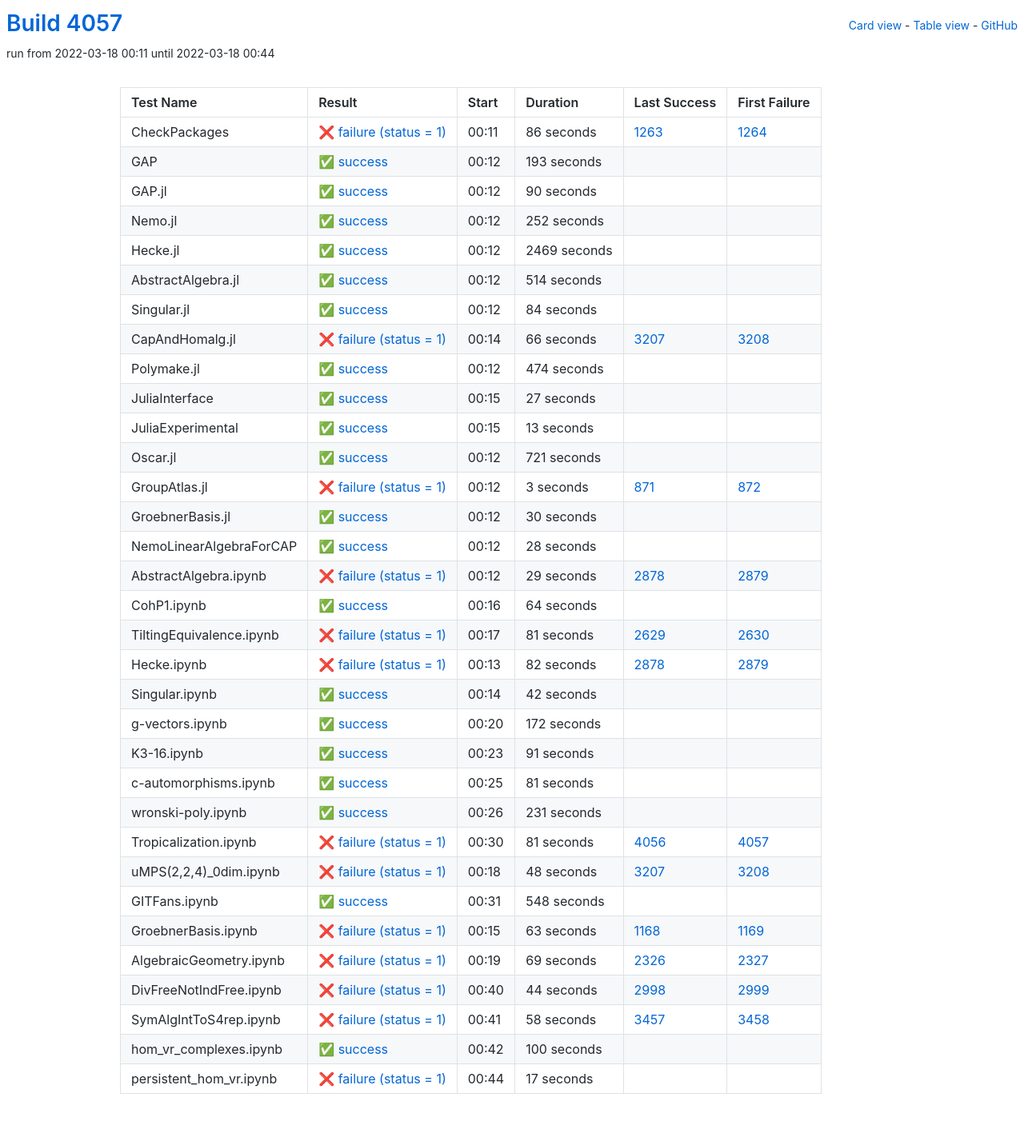
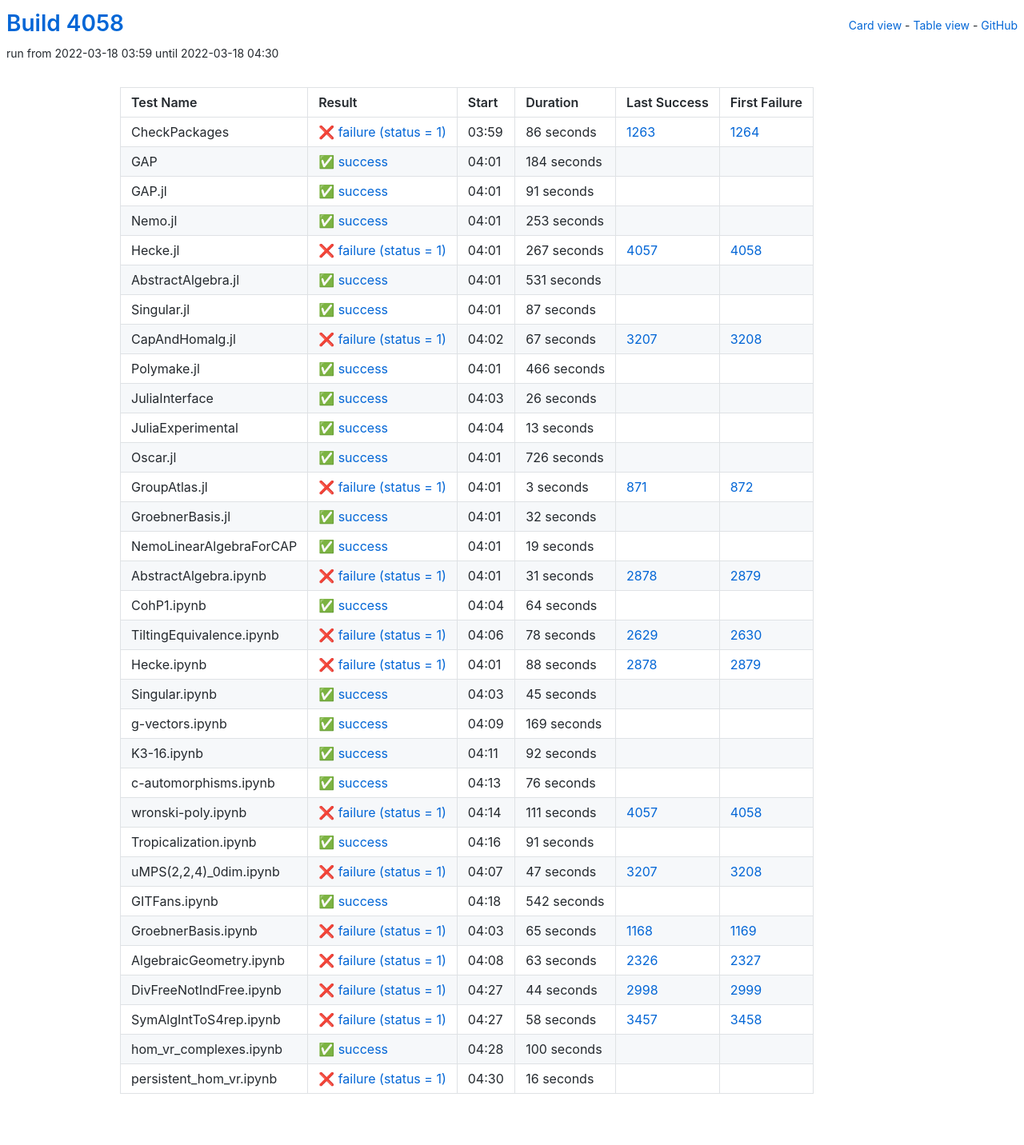
Before and after one commit to oscar-system/oscar-ci-status-stable, a Jekyll site: the page built from table.html, in a window 1280 px wide. Shown: the whole page at 80% size. Built offline with Jekyll 4.4.1, drawn with Linux system fonts in a browser that asks for light colours.

Commit message:
Build #4058

```diff
--- a/_data/ci.yml
+++ b/_data/ci.yml
@@ -1,6 +1,6 @@
 ---
-build: 4057
-build_url: https://oscarci.mathematik.uni-kl.de/job/oscar-stable/4057/
+build: 4058
+build_url: https://oscarci.mathematik.uni-kl.de/job/oscar-stable/4058/
 job: oscar-stable
 organization: oscar-system
 repo: oscar-ci-status-stable
@@ -8,8 +8,8 @@ repourl: https://github.com/oscar-system/oscar-ci-status-stable
 tests:
 - name: CheckPackages
   id: checkpackages
-  log: https://oscarci.mathematik.uni-kl.de/job/oscar-stable/4057/artifact/logs/build-4057/CheckPackages.log
-  start: 2022-03-18 00:11
+  log: https://oscarci.mathematik.uni-kl.de/job/oscar-stable/4058/artifact/logs/build-4058/CheckPackages.log
+  start: 2022-03-18 03:59
   success: false
   exitcode: 1
   status: failure
@@ -20,116 +20,116 @@ tests:
   first_failure_url: https://oscarci.mathematik.uni-kl.de/job/oscar-stable/1264/
 - name: GAP
   id: gap
-  log: https://oscarci.mathematik.uni-kl.de/job/oscar-stable/4057/artifact/logs/build-4057/GAP.log
-  start: 2022-03-18 00:12
+  log: https://oscarci.mathematik.uni-kl.de/job/oscar-stable/4058/artifact/logs/build-4058/GAP.log
+  start: 2022-03-18 04:01
   success: true
   exitcode: 0
   status: success
-  duration: 193
+  duration: 184
   last_success: false
   last_success_url:
   first_failure: false
   first_failure_url:
 - name: GAP.jl
   id: gap-jl
-  log: https://oscarci.mathematik.uni-kl.de/job/oscar-stable/4057/artifact/logs/build-4057/GAP.jl.log
-  start: 2022-03-18 00:12
+  log: https://oscarci.mathematik.uni-kl.de/job/oscar-stable/4058/artifact/logs/build-4058/GAP.jl.log
+  start: 2022-03-18 04:01
   success: true
   exitcode: 0
   status: success
-  duration: 90
+  duration: 91
   last_success: false
   last_success_url:
   first_failure: false
   first_failure_url:
 - name: Nemo.jl
   id: nemo-jl
-  log: https://oscarci.mathematik.uni-kl.de/job/oscar-stable/4057/artifact/logs/build-4057/Nemo.jl.log
-  start: 2022-03-18 00:12
+  log: https://oscarci.mathematik.uni-kl.de/job/oscar-stable/4058/artifact/logs/build-4058/Nemo.jl.log
+  start: 2022-03-18 04:01
   success: true
   exitcode: 0
   status: success
-  duration: 252
+  duration: 253
   last_success: false
   last_success_url:
   first_failure: false
   first_failure_url:
 - name: Hecke.jl
   id: hecke-jl
-  log: https://oscarci.mathematik.uni-kl.de/job/oscar-stable/4057/artifact/logs/build-4057/Hecke.jl.log
-  start: 2022-03-18 00:12
+  log: https://oscarci.mathematik.uni-kl.de/job/oscar-stable/4058/artifact/logs/build-4058/Hecke.jl.log
+  start: 2022-03-18 04:01
+  success: false
+  exitcode: 1
+  status: failure
+  duration: 267
+  last_success: 4057
+  last_success_url: https://oscarci.mathematik.uni-kl.de/job/oscar-stable/4057/
+  first_failure: 4058
+  first_failure_url: https://oscarci.mathematik.uni-kl.de/job/oscar-stable/4058/
+- name: AbstractAlgebra.jl
+  id: abstractalgebra-jl
+  log: https://oscarci.mathematik.uni-kl.de/job/oscar-stable/4058/artifact/logs/build-4058/AbstractAlgebra.jl.log
+  start: 2022-03-18 04:01
   success: true
   exitcode: 0
   status: success
-  duration: 2469
-  last_success: false
-  last_success_url:
-  first_failure: false
-  first_failure_url:
-- name: AbstractAlgebra.jl
-  id: abstractalgebra-jl
-  log: https://oscarci.mathematik.uni-kl.de/job/oscar-stable/4057/artifact/logs/build-4057/AbstractAlgebra.jl.log
-  start: 2022-03-18 00:12
-  success: true
-  exitcode: 0
-  status: success
-  duration: 514
+  duration: 531
   last_success: false
   last_success_url:
   first_failure: false
   first_failure_url:
 - name: Singular.jl
   id: singular-jl
-  log: https://oscarci.mathematik.uni-kl.de/job/oscar-stable/4057/artifact/logs/build-4057/Singular.jl.log
-  start: 2022-03-18 00:12
+  log: https://oscarci.mathematik.uni-kl.de/job/oscar-stable/4058/artifact/logs/build-4058/Singular.jl.log
+  start: 2022-03-18 04:01
   success: true
   exitcode: 0
   status: success
-  duration: 84
+  duration: 87
   last_success: false
   last_success_url:
   first_failure: false
   first_failure_url:
 - name: CapAndHomalg.jl
   id: capandhomalg-jl
-  log: https://oscarci.mathematik.uni-kl.de/job/oscar-stable/4057/artifact/logs/build-4057/CapAndHomalg.jl.log
-  start: 2022-03-18 00:14
+  log: https://oscarci.mathematik.uni-kl.de/job/oscar-stable/4058/artifact/logs/build-4058/CapAndHomalg.jl.log
+  start: 2022-03-18 04:02
   success: false
   exitcode: 1
   status: failure
-  duration: 66
+  duration: 67
   last_success: 3207
   last_success_url: https://oscarci.mathematik.uni-kl.de/job/oscar-stable/3207/
   first_failure: 3208
   first_failure_url: https://oscarci.mathematik.uni-kl.de/job/oscar-stable/3208/
 - name: Polymake.jl
   id: polymake-jl
-  log: https://oscarci.mathematik.uni-kl.de/job/oscar-stable/4057/artifact/logs/build-4057/Polymake.jl.log
-  start: 2022-03-18 00:12
+  log: https://oscarci.mathematik.uni-kl.de/job/oscar-stable/4058/artifact/logs/build-4058/Polymake.jl.log
+  start: 2022-03-18 04:01
   success: true
   exitcode: 0
   status: success
-  duration: 474
+  duration: 466
   last_success: false
   last_success_url:
   first_failure: false
   first_failure_url:
 - name: JuliaInterface
   id: juliainterface
-  log: https://oscarci.mathematik.uni-kl.de/job/oscar-stable/4057/artifact/logs/build-4057/JuliaInterface.log
-  start: 2022-03-18 00:15
+  log: https://oscarci.mathematik.uni-kl.de/job/oscar-stable/4058/artifact/logs/build-4058/JuliaInterface.log
+  start: 2022-03-18 04:03
   success: true
   exitcode: 0
   status: success
-  duration: 27
+  duration: 26
   last_success: false
   last_success_url:
   first_failure: false
   first_failure_url:
 - name: JuliaExperimental
   id: juliaexperimental
-  log: https://oscarci.mathematik.uni-kl.de/job/oscar-stable/4057/artifact/logs/build-4057/JuliaExperimental.log
-  start: 2022-03-18 00:15
+  log: https://oscarci.mathematik.uni-kl.de/job/oscar-stable/4058/artifact/logs/build-4058/JuliaExperimental.log
+  start: 2022-03-18 04:04
   success: true
   exitcode: 0
   status: success
@@ -140,20 +140,20 @@ tests:
   first_failure_url:
 - name: Oscar.jl
   id: oscar-jl
-  log: https://oscarci.mathematik.uni-kl.de/job/oscar-stable/4057/artifact/logs/build-4057/Oscar.jl.log
-  start: 2022-03-18 00:12
+  log: https://oscarci.mathematik.uni-kl.de/job/oscar-stable/4058/artifact/logs/build-4058/Oscar.jl.log
+  start: 2022-03-18 04:01
   success: true
   exitcode: 0
   status: success
-  duration: 721
+  duration: 726
   last_success: false
   last_success_url:
   first_failure: false
   first_failure_url:
 - name: GroupAtlas.jl
   id: groupatlas-jl
-  log: https://oscarci.mathematik.uni-kl.de/job/oscar-stable/4057/artifact/logs/build-4057/GroupAtlas.jl.log
-  start: 2022-03-18 00:12
+  log: https://oscarci.mathematik.uni-kl.de/job/oscar-stable/4058/artifact/logs/build-4058/GroupAtlas.jl.log
+  start: 2022-03-18 04:01
   success: false
   exitcode: 1
   status: failure
@@ -164,44 +164,44 @@ tests:
   first_failure_url: https://oscarci.mathematik.uni-kl.de/job/oscar-stable/872/
 - name: GroebnerBasis.jl
   id: groebnerbasis-jl
-  log: https://oscarci.mathematik.uni-kl.de/job/oscar-stable/4057/artifact/logs/build-4057/GroebnerBasis.jl.log
-  start: 2022-03-18 00:12
+  log: https://oscarci.mathematik.uni-kl.de/job/oscar-stable/4058/artifact/logs/build-4058/GroebnerBasis.jl.log
+  start: 2022-03-18 04:01
   success: true
   exitcode: 0
   status: success
-  duration: 30
+  duration: 32
   last_success: false
   last_success_url:
   first_failure: false
   first_failure_url:
 - name: NemoLinearAlgebraForCAP
   id: nemolinearalgebraforcap
-  log: https://oscarci.mathematik.uni-kl.de/job/oscar-stable/4057/artifact/logs/build-4057/NemoLinearAlgebraForCAP.log
-  start: 2022-03-18 00:12
+  log: https://oscarci.mathematik.uni-kl.de/job/oscar-stable/4058/artifact/logs/build-4058/NemoLinearAlgebraForCAP.log
+  start: 2022-03-18 04:01
   success: true
   exitcode: 0
   status: success
-  duration: 28
+  duration: 19
   last_success: false
   last_success_url:
   first_failure: false
   first_failure_url:
 - name: AbstractAlgebra.ipynb
   id: abstractalgebra-ipynb
-  log: https://oscarci.mathematik.uni-kl.de/job/oscar-stable/4057/artifact/logs/build-4057/AbstractAlgebra.ipynb.log
-  start: 2022-03-18 00:12
+  log: https://oscarci.mathematik.uni-kl.de/job/oscar-stable/4058/artifact/logs/build-4058/AbstractAlgebra.ipynb.log
+  start: 2022-03-18 04:01
   success: false
   exitcode: 1
   status: failure
-  duration: 29
+  duration: 31
   last_success: 2878
   last_success_url: https://oscarci.mathematik.uni-kl.de/job/oscar-stable/2878/
   first_failure: 2879
   first_failure_url: https://oscarci.mathematik.uni-kl.de/job/oscar-stable/2879/
 - name: CohP1.ipynb
   id: cohp1-ipynb
-  log: https://oscarci.mathematik.uni-kl.de/job/oscar-stable/4057/artifact/logs/build-4057/CohP1.ipynb.log
-  start: 2022-03-18 00:16
+  log: https://oscarci.mathematik.uni-kl.de/job/oscar-stable/4058/artifact/logs/build-4058/CohP1.ipynb.log
+  start: 2022-03-18 04:04
   success: true
   exitcode: 0
   status: success
@@ -212,56 +212,92 @@ tests:
   first_failure_url:
 - name: TiltingEquivalence.ipynb
   id: tiltingequivalence-ipynb
-  log: https://oscarci.mathematik.uni-kl.de/job/oscar-stable/4057/artifact/logs/build-4057/TiltingEquivalence.ipynb.log
-  start: 2022-03-18 00:17
+  log: https://oscarci.mathematik.uni-kl.de/job/oscar-stable/4058/artifact/logs/build-4058/TiltingEquivalence.ipynb.log
+  start: 2022-03-18 04:06
   success: false
   exitcode: 1
   status: failure
-  duration: 81
+  duration: 78
   last_success: 2629
   last_success_url: https://oscarci.mathematik.uni-kl.de/job/oscar-stable/2629/
   first_failure: 2630
   first_failure_url: https://oscarci.mathematik.uni-kl.de/job/oscar-stable/2630/
 - name: Hecke.ipynb
   id: hecke-ipynb
-  log: https://oscarci.mathematik.uni-kl.de/job/oscar-stable/4057/artifact/logs/build-4057/Hecke.ipynb.log
-  start: 2022-03-18 00:13
+  log: https://oscarci.mathematik.uni-kl.de/job/oscar-stable/4058/artifact/logs/build-4058/Hecke.ipynb.log
+  start: 2022-03-18 04:01
   success: false
   exitcode: 1
   status: failure
-  duration: 82
+  duration: 88
   last_success: 2878
   last_success_url: https://oscarci.mathematik.uni-kl.de/job/oscar-stable/2878/
   first_failure: 2879
   first_failure_url: https://oscarci.mathematik.uni-kl.de/job/oscar-stable/2879/
 - name: Singular.ipynb
   id: singular-ipynb
-  log: https://oscarci.mathematik.uni-kl.de/job/oscar-stable/4057/artifact/logs/build-4057/Singular.ipynb.log
-  start: 2022-03-18 00:14
+  log: https://oscarci.mathematik.uni-kl.de/job/oscar-stable/4058/artifact/logs/build-4058/Singular.ipynb.log
+  start: 2022-03-18 04:03
   success: true
   exitcode: 0
   status: success
-  duration: 42
+  duration: 45
   last_success: false
   last_success_url:
   first_failure: false
   first_failure_url:
 - name: g-vectors.ipynb
   id: g-vectors-ipynb
-  log: https://oscarci.mathematik.uni-kl.de/job/oscar-stable/4057/artifact/logs/build-4057/g-vectors.ipynb.log
-  start: 2022-03-18 00:20
+  log: https://oscarci.mathematik.uni-kl.de/job/oscar-stable/4058/artifact/logs/build-4058/g-vectors.ipynb.log
+  start: 2022-03-18 04:09
   success: true
   exitcode: 0
   status: success
-  duration: 172
+  duration: 169
   last_success: false
   last_success_url:
   first_failure: false
   first_failure_url:
 - name: K3-16.ipynb
   id: k3-16-ipynb
-  log: https://oscarci.mathematik.uni-kl.de/job/oscar-stable/4057/artifact/logs/build-4057/K3-16.ipynb.log
-  start: 2022-03-18 00:23
+  log: https://oscarci.mathematik.uni-kl.de/job/oscar-stable/4058/artifact/logs/build-4058/K3-16.ipynb.log
+  start: 2022-03-18 04:11
+  success: true
+  exitcode: 0
+  status: success
+  duration: 92
+  last_success: false
+  last_success_url:
+  first_failure: false
+  first_failure_url:
+- name: c-automorphisms.ipynb
+  id: c-automorphisms-ipynb
+  log: https://oscarci.mathematik.uni-kl.de/job/oscar-stable/4058/artifact/logs/build-4058/c-automorphisms.ipynb.log
+  start: 2022-03-18 04:13
+  success: true
+  exitcode: 0
+  status: success
+  duration: 76
+  last_success: false
+  last_success_url:
+  first_failure: false
+  first_failure_url:
+- name: wronski-poly.ipynb
+  id: wronski-poly-ipynb
+  log: https://oscarci.mathematik.uni-kl.de/job/oscar-stable/4058/artifact/logs/build-4058/wronski-poly.ipynb.log
+  start: 2022-03-18 04:14
+  success: false
+  exitcode: 1
+  status: failure
+  duration: 111
+  last_success: 4057
+  last_success_url: https://oscarci.mathematik.uni-kl.de/job/oscar-stable/4057/
+  first_failure: 4058
+  first_failure_url: https://oscarci.mathematik.uni-kl.de/job/oscar-stable/4058/
+- name: Tropicalization.ipynb
+  id: tropicalization-ipynb
+  log: https://oscarci.mathematik.uni-kl.de/job/oscar-stable/4058/artifact/logs/build-4058/Tropicalization.ipynb.log
+  start: 2022-03-18 04:16
   success: true
   exitcode: 0
   status: success
@@ -270,94 +306,58 @@ tests:
   last_success_url:
   first_failure: false
   first_failure_url:
-- name: c-automorphisms.ipynb
-  id: c-automorphisms-ipynb
-  log: https://oscarci.mathematik.uni-kl.de/job/oscar-stable/4057/artifact/logs/build-4057/c-automorphisms.ipynb.log
-  start: 2022-03-18 00:25
-  success: true
-  exitcode: 0
-  status: success
-  duration: 81
-  last_success: false
-  last_success_url:
-  first_failure: false
-  first_failure_url:
-- name: wronski-poly.ipynb
-  id: wronski-poly-ipynb
-  log: https://oscarci.mathematik.uni-kl.de/job/oscar-stable/4057/artifact/logs/build-4057/wronski-poly.ipynb.log
-  start: 2022-03-18 00:26
-  success: true
-  exitcode: 0
-  status: success
-  duration: 231
-  last_success: false
-  last_success_url:
-  first_failure: false
-  first_failure_url:
-- name: Tropicalization.ipynb
-  id: tropicalization-ipynb
-  log: https://oscarci.mathematik.uni-kl.de/job/oscar-stable/4057/artifact/logs/build-4057/Tropicalization.ipynb.log
-  start: 2022-03-18 00:30
+- name: uMPS(2,2,4)_0dim.ipynb
+  id: umps-2-2-4-0dim-ipynb
+  log: https://oscarci.mathematik.uni-kl.de/job/oscar-stable/4058/artifact/logs/build-4058/uMPS-2-2-4-_0dim.ipynb.log
+  start: 2022-03-18 04:07
   success: false
   exitcode: 1
   status: failure
-  duration: 81
-  last_success: 4056
-  last_success_url: https://oscarci.mathematik.uni-kl.de/job/oscar-stable/4056/
-  first_failure: 4057
-  first_failure_url: https://oscarci.mathematik.uni-kl.de/job/oscar-stable/4057/
-- name: uMPS(2,2,4)_0dim.ipynb
-  id: umps-2-2-4-0dim-ipynb
-  log: https://oscarci.mathematik.uni-kl.de/job/oscar-stable/4057/artifact/logs/build-4057/uMPS-2-2-4-_0dim.ipynb.log
-  start: 2022-03-18 00:18
-  success: false
-  exitcode: 1
-  status: failure
-  duration: 48
+  duration: 47
   last_success: 3207
   last_success_url: https://oscarci.mathematik.uni-kl.de/job/oscar-stable/3207/
   first_failure: 3208
   first_failure_url: https://oscarci.mathematik.uni-kl.de/job/oscar-stable/3208/
 - name: GITFans.ipynb
   id: gitfans-ipynb
-  log: https://oscarci.mathematik.uni-kl.de/job/oscar-stable/4057/artifact/logs/build-4057/GITFans.ipynb.log
-  start: 2022-03-18 00:31
+  log: https://oscarci.mathematik.uni-kl.de/job/oscar-stable/4058/artifact/logs/build-4058/GITFans.ipynb.log
+  start: 2022-03-18 04:18
   success: true
   exitcode: 0
   status: success
-  duration: 548
+  duration: 542
   last_success: false
   last_success_url:
   first_failure: false
   first_failure_url:
 - name: GroebnerBasis.ipynb
   id: groebnerbasis-ipynb
-  log: https://oscarci.mathematik.uni-kl.de/job/oscar-stable/4057/artifact/logs/build-4057/GroebnerBasis.ipynb.log
-  start: 2022-03-18 00:15
+  log: https://oscarci.mathematik.uni-kl.de/job/oscar-stable/4058/artifact/logs/build-4058/GroebnerBasis.ipynb.log
+  start: 2022-03-18 04:03
   success: false
   exitcode: 1
   status: failure
-  duration: 63
+  duration: 65
   last_success: 1168
   last_success_url: https://oscarci.mathematik.uni-kl.de/job/oscar-stable/1168/
   first_failure: 1169
   first_failure_url: https://oscarci.mathematik.uni-kl.de/job/oscar-stable/1169/
 - name: AlgebraicGeometry.ipynb
   id: algebraicgeometry-ipynb
-  log: https://oscarci.mathematik.uni-kl.de/job/oscar-stable/4057/artifact/logs/build-4057/AlgebraicGeometry.ipynb.log
-  start: 2022-03-18 00:19
+  log: https://oscarci.mathematik.uni-kl.de/job/oscar-stable/4058/artifact/logs/build-4058/AlgebraicGeometry.ipynb.log
+  start: 2022-03-18 04:08
   success: false
   exitcode: 1
   status: failure
-  duration: 69
+  duration: 63
   last_success: 2326
   last_success_url: https://oscarci.mathematik.uni-kl.de/job/oscar-stable/2326/
   first_failure: 2327
   first_failure_url: https://oscarci.mathematik.uni-kl.de/job/oscar-stable/2327/
 - name: DivFreeNotIndFree.ipynb
   id: divfreenotindfree-ipynb
-  log: https://oscarci.mathematik.uni-kl.de/job/oscar-stable/4057/artifact/logs/build-4057/DivFreeNotIndFree.ipynb.log
-  start: 2022-03-18 00:40
+  log: https://oscarci.mathematik.uni-kl.de/job/oscar-stable/4058/artifact/logs/build-4058/DivFreeNotIndFree.ipynb.log
+  start: 2022-03-18 04:27
   success: false
   exitcode: 1
   status: failure
@@ -368,8 +368,8 @@ tests:
   first_failure_url: https://oscarci.mathematik.uni-kl.de/job/oscar-stable/2999/
 - name: SymAlgIntToS4rep.ipynb
   id: symalginttos4rep-ipynb
-  log: https://oscarci.mathematik.uni-kl.de/job/oscar-stable/4057/artifact/logs/build-4057/SymAlgIntToS4rep.ipynb.log
-  start: 2022-03-18 00:41
+  log: https://oscarci.mathematik.uni-kl.de/job/oscar-stable/4058/artifact/logs/build-4058/SymAlgIntToS4rep.ipynb.log
+  start: 2022-03-18 04:27
   success: false
   exitcode: 1
   status: failure
@@ -380,8 +380,8 @@ tests:
   first_failure_url: https://oscarci.mathematik.uni-kl.de/job/oscar-stable/3458/
 - name: hom_vr_complexes.ipynb
   id: hom-vr-complexes-ipynb
-  log: https://oscarci.mathematik.uni-kl.de/job/oscar-stable/4057/artifact/logs/build-4057/hom_vr_complexes.ipynb.log
-  start: 2022-03-18 00:42
+  log: https://oscarci.mathematik.uni-kl.de/job/oscar-stable/4058/artifact/logs/build-4058/hom_vr_complexes.ipynb.log
+  start: 2022-03-18 04:28
   success: true
   exitcode: 0
   status: success
@@ -392,12 +392,12 @@ tests:
   first_failure_url:
 - name: persistent_hom_vr.ipynb
   id: persistent-hom-vr-ipynb
-  log: https://oscarci.mathematik.uni-kl.de/job/oscar-stable/4057/artifact/logs/build-4057/persistent_hom_vr.ipynb.log
-  start: 2022-03-18 00:44
+  log: https://oscarci.mathematik.uni-kl.de/job/oscar-stable/4058/artifact/logs/build-4058/persistent_hom_vr.ipynb.log
+  start: 2022-03-18 04:30
   success: false
   exitcode: 1
   status: failure
-  duration: 17
+  duration: 16
   last_success: false
   last_success_url:
   first_failure: false
```
Also changed, not shown: README.md.
